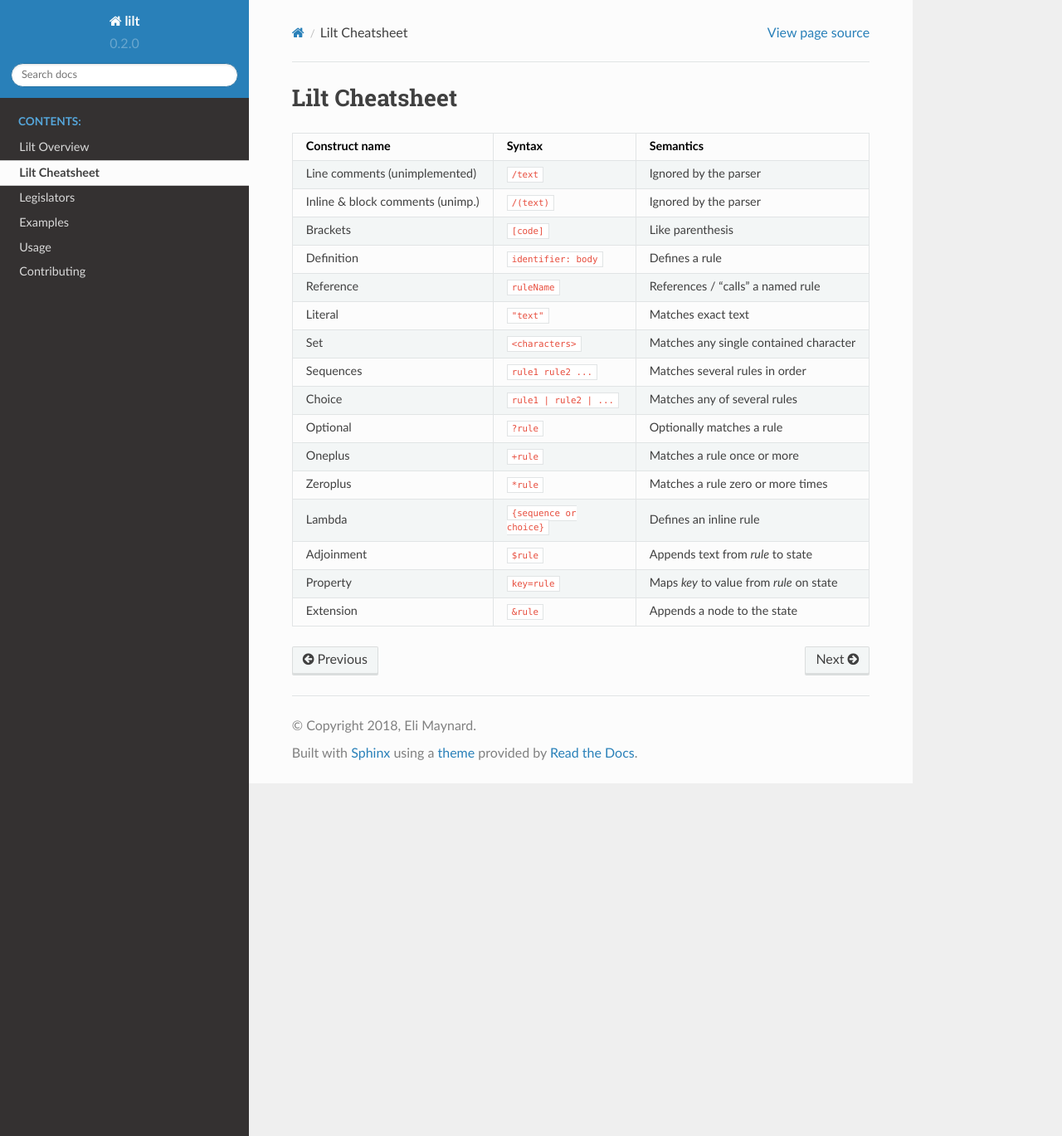
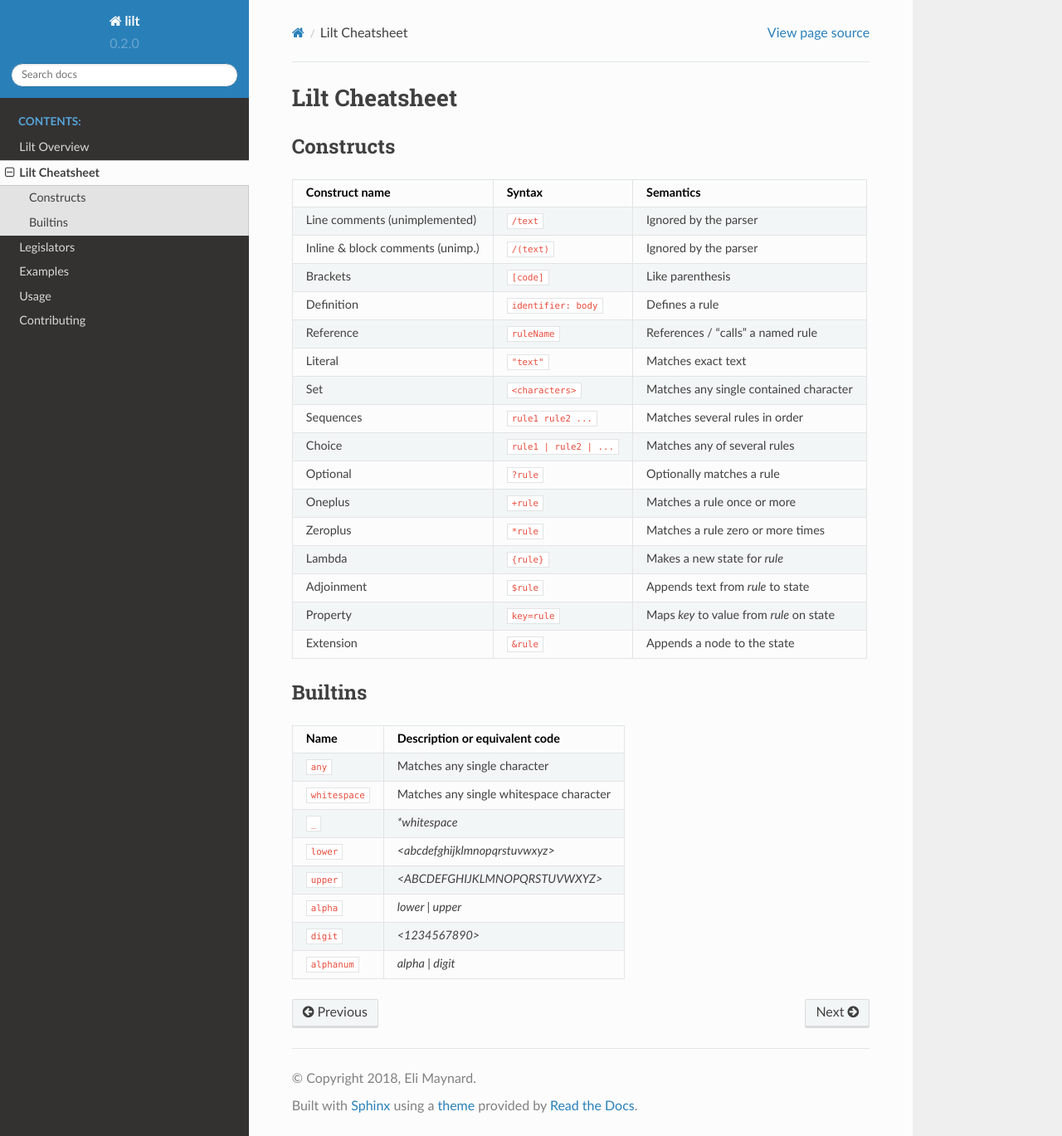
Before and after one commit to Quelklef/lilt, a Sphinx documentation site: the page built from docs/cheatsheet.rst, in a window 1280 px wide and 1369 px high. Shown: the whole window at 83% size. Built offline with Sphinx 7.4.7 and the Read the Docs theme 2.0.0, drawn with Linux system fonts in a browser that asks for light colours.

Commit message:
Added builtins

```diff
--- a/docs/cheatsheet.rst
+++ b/docs/cheatsheet.rst
@@ -1,6 +1,9 @@
 
 Lilt Cheatsheet
 ===============
+
+Constructs
+----------
 
 ================================ ================================ ========================================
 Construct name                   Syntax                           Semantics
@@ -17,8 +20,25 @@ Choice                           :code:`rule1 | rule2 | ...`      Matches any of
 Optional                         :code:`?rule`                    Optionally matches a rule
 Oneplus                          :code:`+rule`                    Matches a rule once or more
 Zeroplus                         :code:`*rule`                    Matches a rule zero or more times
-Lambda                           :code:`{sequence or choice}`     Defines an inline rule
+Lambda                           :code:`{rule}`                   Makes a new state for `rule`
 Adjoinment                       :code:`$rule`                    Appends text from `rule` to state
 Property                         :code:`key=rule`                 Maps `key` to value from `rule` on state
 Extension                        :code:`&rule`                    Appends a node to the state
 ================================ ================================ ========================================
+
+
+Builtins
+--------
+
+================================ ===================================================
+Name                             Description or equivalent code
+================================ ===================================================
+:code:`any`                      Matches any single character
+:code:`whitespace`               Matches any single whitespace character
+:code:`_`                        `*whitespace`
+:code:`lower`                    `<abcdefghijklmnopqrstuvwxyz>`
+:code:`upper`                    `<ABCDEFGHIJKLMNOPQRSTUVWXYZ>`
+:code:`alpha`                    `lower | upper`
+:code:`digit`                    `<1234567890>`
+:code:`alphanum`                 `alpha | digit`
+================================ ===================================================
--- a/docs/examples.rst
+++ b/docs/examples.rst
@@ -7,7 +7,6 @@ So, you want to see examples of Lilt! Well, you're in luck.
 
 Parsing a Number
 ----------------
-
 
 Parsing a number, returning a node::
 
@@ -26,6 +25,6 @@ Results::
     on "45." -> Gives an error
 
     on ".500" -> {
-        whiles: ""
+        wholes: ""
         decimals: "500"
     }
--- a/docs/usage.rst
+++ b/docs/usage.rst
@@ -16,7 +16,7 @@ Parsing
 
 The :code:`Node` type is from the ast import below.
 
-:code:`makeParser` accepts a lilt specification and generates a parser for it. This parser is returned as the form of a proc mapping :code:`text` to a :code:`Node` (an AST).
+:code:`makeParser` accepts a Lilt specification and generates a parser for it. This parser is returned as the form of a proc mapping :code:`text` to a :code:`Node` (an AST).
 
 Ast
 ---
```
Also changed, not shown: docs/legislators.rst (+5 -5 lines), 3 other files.
